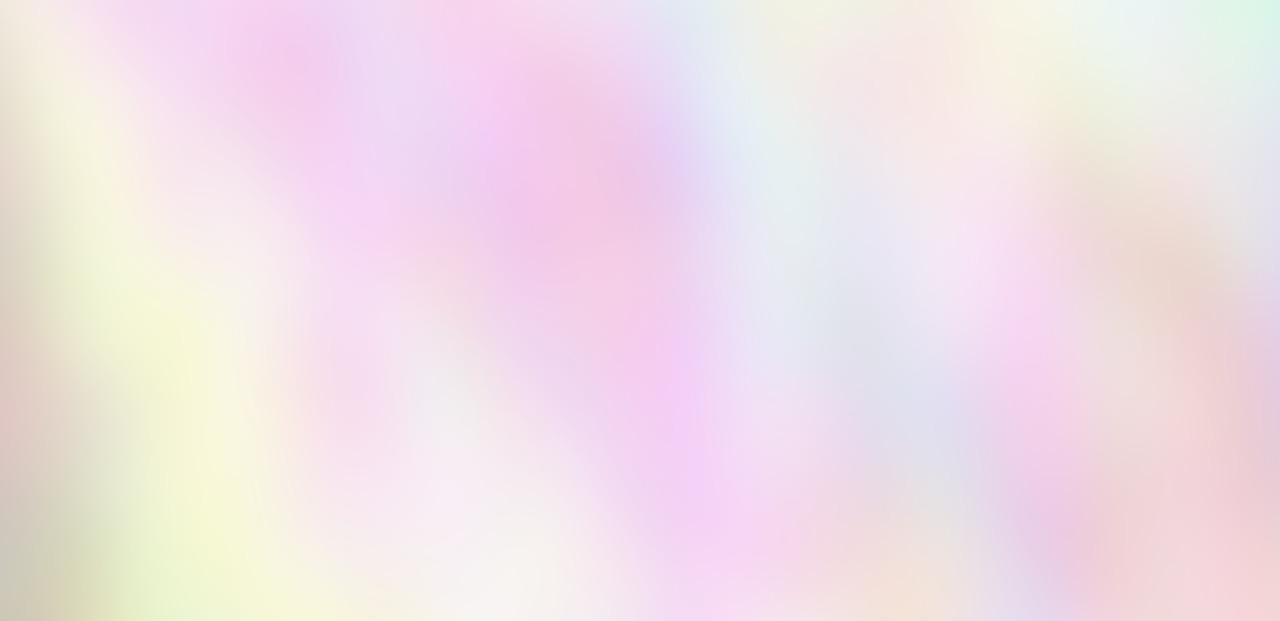
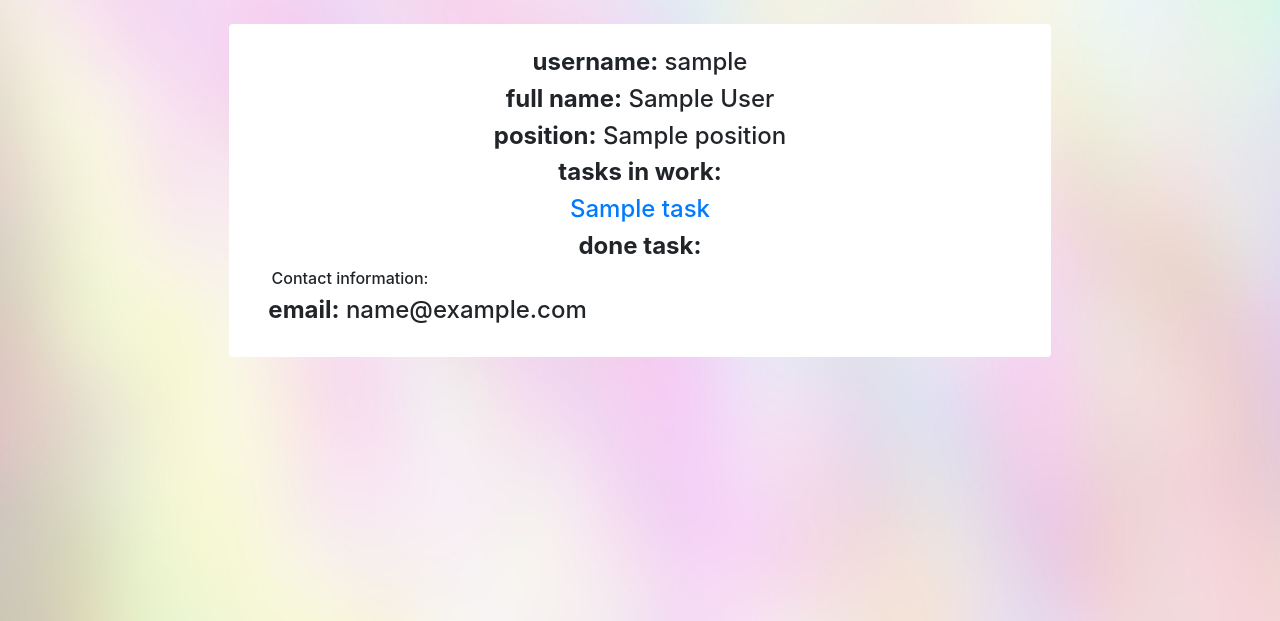
Before and after one commit to evgenijmartynuk07/IT-Company-Task-Manager, a Django app: template templates/task_manager/worker_detail.html in a window 1280 px wide. Shown: the part 56-677 px from the top of the page. Run offline with Django 4.2, Linux system fonts and the light colour scheme; the template is opened without the code that fills it: most values are stand-ins (such as "Sample title", 1, 10 or a date in 2020).

Commit message:
Change worker detail page, add information

```diff
--- a/templates/task_manager/worker_detail.html
+++ b/templates/task_manager/worker_detail.html
@@ -1 +1,32 @@
 {% extends "base.html" %}
+
+{% block content %}
+  <div class="ml-auto mt-auto m-sm-auto nav justify-content-center p-4">
+    <div class="badge col-lg-8 nav justify-content-center m-0 p-4" style="background-color: white">
+      <h4><span style="font-weight: bold">username:</span> {{ worker.username }}</h4>
+      <h4><span style="font-weight: bold">full name:</span> {{ worker.first_name }} {{ worker.last_name }}</h4>
+      <h4><span style="font-weight: bold">position:</span> {{ worker.position.name }}</h4>
+      <h4><span style="font-weight: bold">tasks in work:</span>
+          {% for task in worker.tasks.all %}
+            {% if not task.is_completed %}
+            <h4><a href="{% url "task_manager:task-detail" pk=task.id %}">{{ task }}</a></h4>
+            {% endif %}
+        {% endfor %}
+      <h4><span style="font-weight: bold">done task:</span>
+          {% for task in worker.tasks.all %}
+            {% if task.is_completed %}
+            <h4><a href="{% url "task_manager:task-detail" pk=task.id %}">{{ task }}</a></h4>
+            {% endif %}
+        {% endfor %}
+
+
+      </h4>
+      <div class="col-lg-3">
+        <h6>Contact information:</h6>
+        <h4><span style="font-weight: bold">email:</span> {{ worker.email }}</h4>
+      </div>
+
+    </div>
+  </div>
+
+{% endblock %}
```
